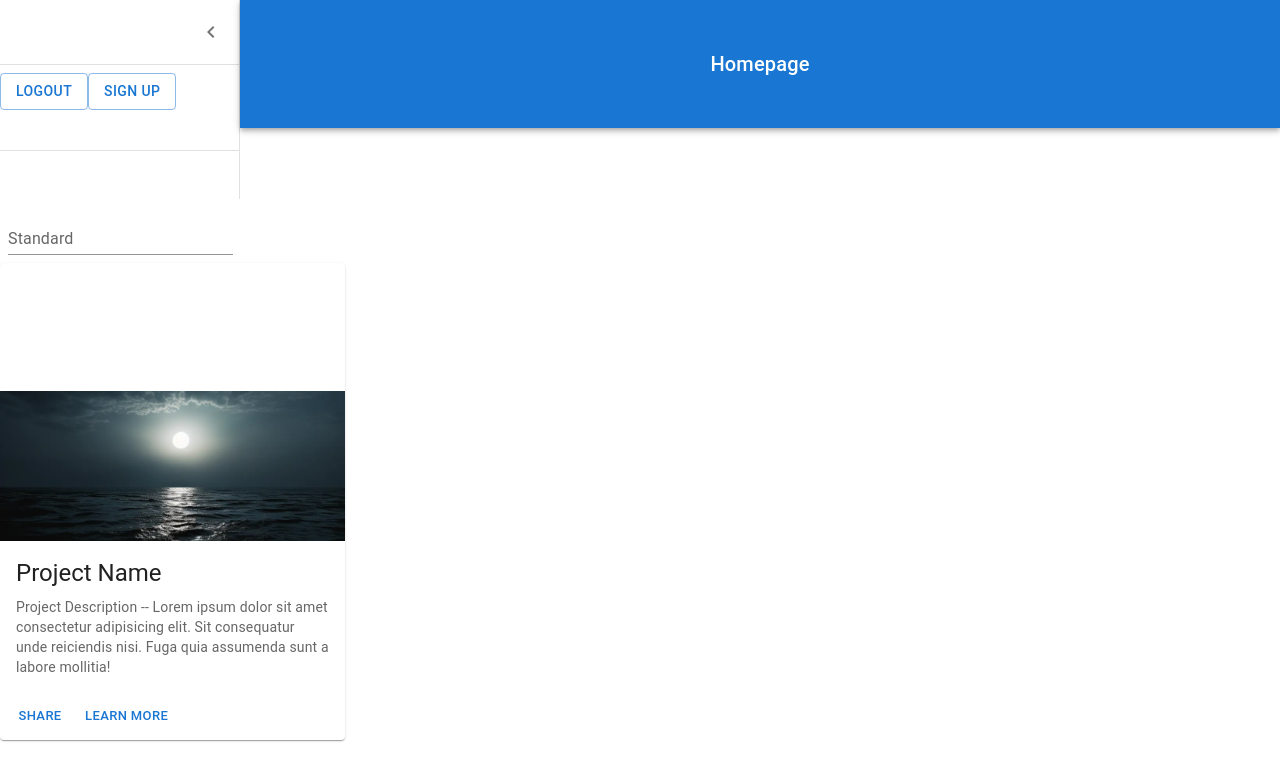
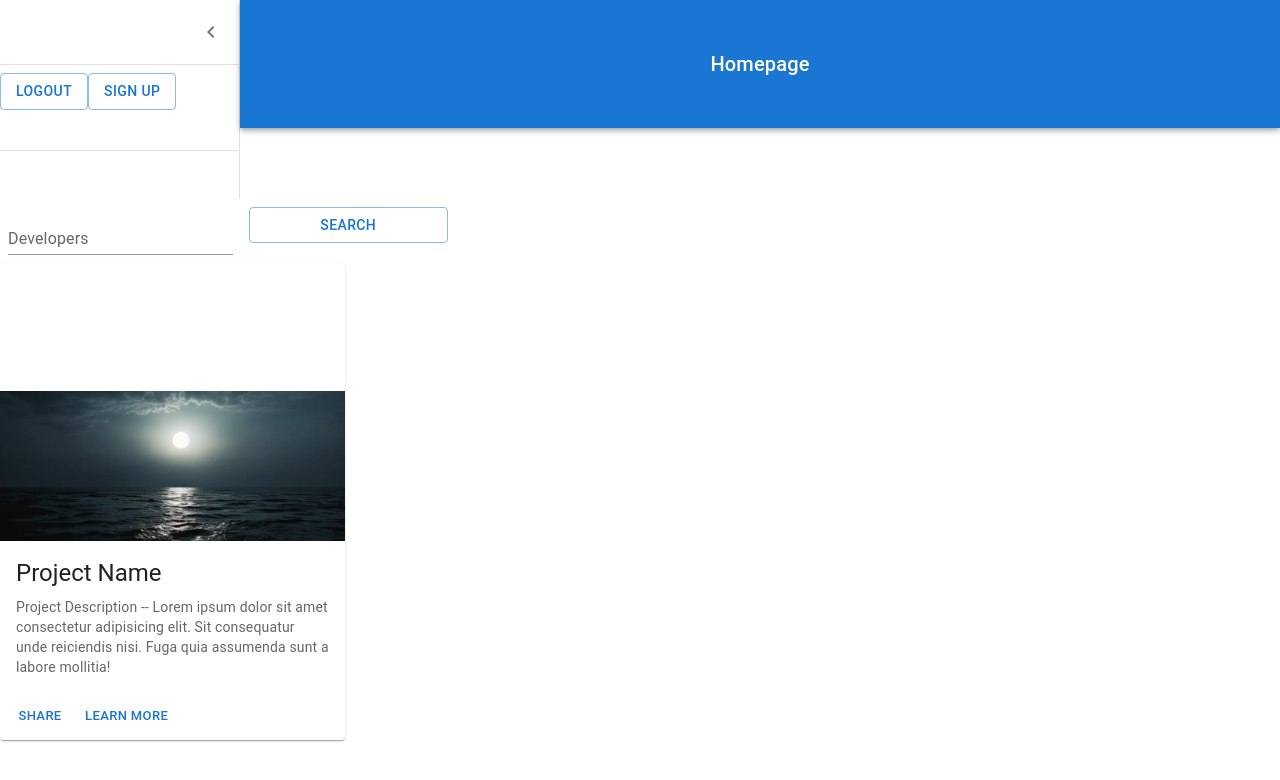
Before and after one commit to Chase-Garrett/dev-gallery, a React (Vite) app in the folder client/: page / in a window 1280 px wide. Shown: the top 780 px of the page. Built offline with nearby package versions, Linux system fonts and the light colour scheme; no server answers.

Commit message:
set up homepage for searching, adding button for search bar

```diff
--- a/client/src/components/Search/index.jsx
+++ /dev/null
@@ -1,17 +0,0 @@
-import Box from '@mui/material/Box';
-import TextField from '@mui/material/TextField';
-
-export default function SearchBar() {
-  return (
-    <Box
-      component="form"
-      sx={{
-        '& > :not(style)': { m: 1, width: '25ch' },
-      }}
-      noValidate
-      autoComplete="off"
-    >
-      <TextField id="standard-basic" label="Standard" variant="standard" />
-    </Box>
-  );
-}
--- a/client/src/pages/Home/homepage.jsx
+++ b/client/src/pages/Home/homepage.jsx
@@ -1,15 +1,36 @@
 import Dashboard from "../../components/Dashboard";
 import { ProjectCard } from "../../components/Card";
-import SearchBar from "../../components/Search";
+import { Box, TextField, Button } from "@mui/material";
+import { useState, useEffect } from "react";
+import { useQuery, useMutation } from "@apollo/client";
+import { QUERY_ALL_USERS, QUERY_USER } from "../../utils/queries";
 
 export default function Homepage () {
+  const { loading, data } = useQuery(QUERY_USER)
+  const [searchResults, setSearchResults] = useState([]);
+  const [searchInput, setSearchInput] = useState("");
+
+  const handleFormSubmit = async (event) => {
+    event.preventDefault();
+  }
+
 return (
   <>
   <div className="dashboard">
     <Dashboard />
   </div>
   <div className="projectSearch">
-    <SearchBar />
+  <Box
+      component="form"
+      sx={{
+        '& > :not(style)': { m: 1, width: '25ch' },
+      }}
+      noValidate
+      autoComplete="off"
+    >
+      <TextField id="standard-basic" label="Developers" variant="standard" />
+      <Button variant='outlined' sx={{width: 5}} onClick={handleFormSubmit}>Search</Button>
+    </Box>
   </div>
   <div className="projectCard">
     <ProjectCard />
```
